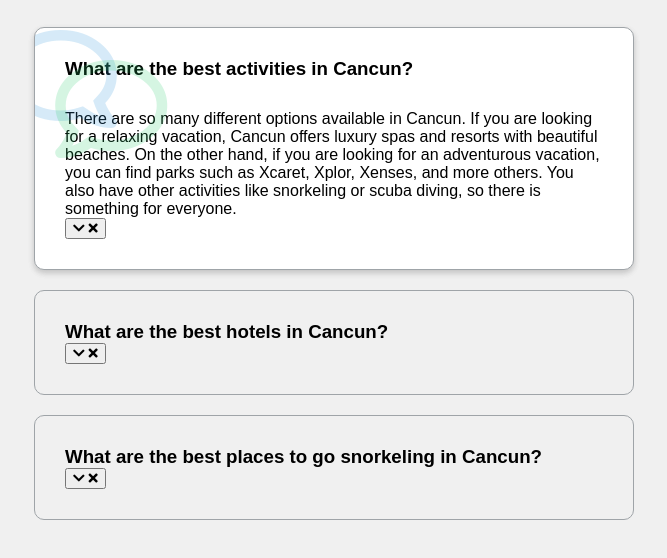
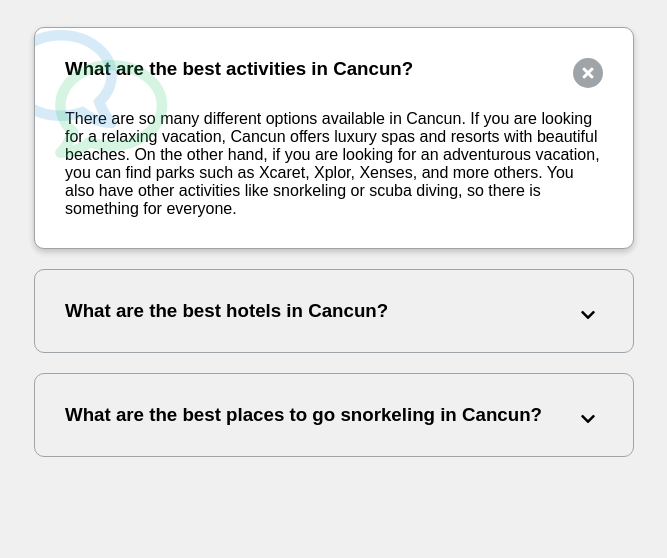
Before and after one commit to luisaLuna/faq-boxes, a plain HTML site: page index.html in a window 1280 px wide. Shown: the part 90-648 px from the top of the page, without its empty margins (306-973 px from the left). Drawn offline with Linux system fonts and the light colour scheme; a web font is replaced by a local one.

Commit message:
More changes to css

```diff
--- a/style.css
+++ b/style.css
@@ -67,3 +67,41 @@ h1 {
 .faq.active .faq-text {
   display: block;
 }
+
+.faq-toggle {
+  background-color: transparent;
+  border: 0;
+  border-radius: 50%;
+  cursor: pointer;
+  display: flex;
+  align-items: center;
+  justify-content: center;
+  font-size: 16px;
+  padding: 0;
+  position: absolute;
+  top: 30px;
+  right: 30px;
+  height: 30px;
+  width: 30px;
+}
+
+.faq-toggle:focus {
+  outline: 0;
+}
+
+.faq-toggle .fa-times {
+  display: none;
+}
+
+.faq.active .faq-toggle .fa-times {
+  display: block;
+  color: #fff;
+}
+
+.faq.active .faq-toggle .fa-chevron-down {
+  display: none;
+}
+
+.faq.active .faq-toggle {
+  background-color: #9fa4a8;
+}
```
